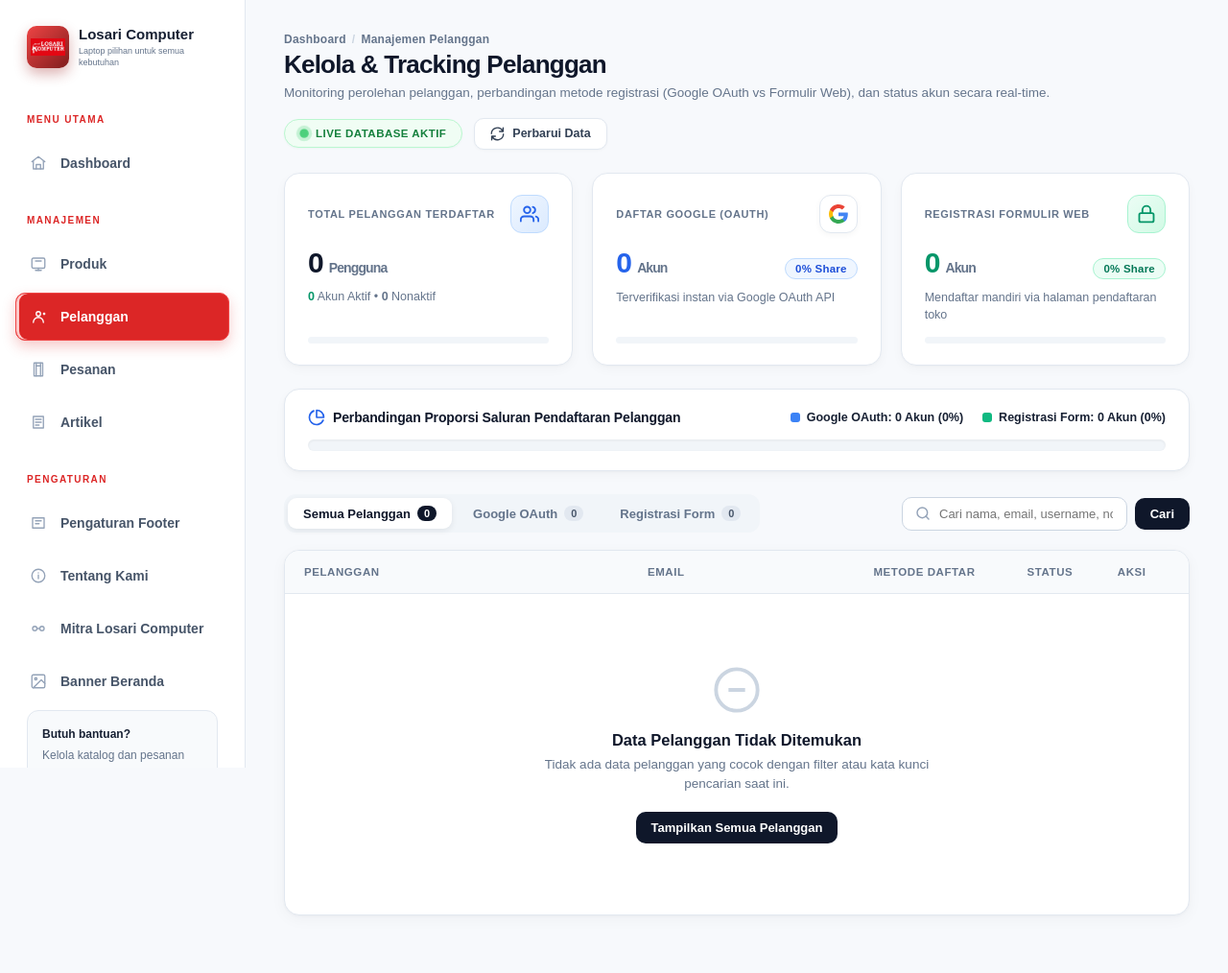
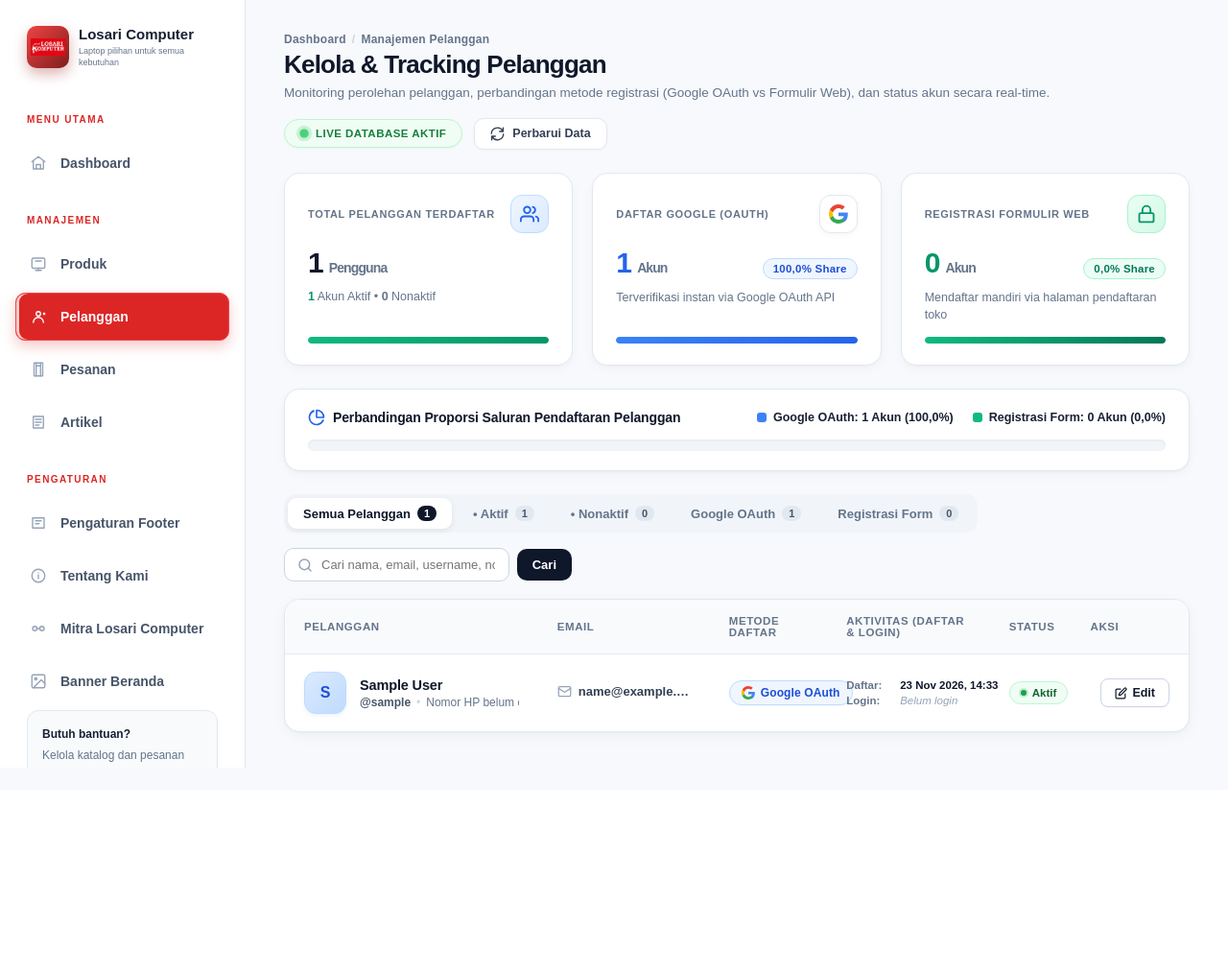
Before and after one commit to Fauzanalifatah/Database-Kelompok-9, a Django app: page /app/dashboard/pelanggan/ in a window 1280 px wide. Shown: the whole page at 96% size. After the commit the page ends 800 px from the top, so only its background shows below. Run offline with Django 5.2, Linux system fonts and the light colour scheme; the visitor is signed in with stand-in values (Sample User, id 1); data comes from the database, SQL or seed files in the repository; data that the repository does not hold is empty.

Commit message:
Tampilkan seluruh pelanggan terdaftar (aktif & nonaktif) beserta aktivitas waktu daftar, login terakhir, dan toggle status

```diff
--- a/app/templates/app/records_manager.html
+++ b/app/templates/app/records_manager.html
@@ -590,11 +590,81 @@
     }
 
     /* Column Widths */
-    .col-customer { width: 38%; }
-    .col-email { width: 25%; }
-    .col-method { width: 17%; }
-    .col-status { width: 10%; }
-    .col-action { width: 10%; text-align: right; }
+    .col-customer { width: 28%; }
+    .col-email { width: 19%; }
+    .col-method { width: 13%; }
+    .col-activity { width: 18%; }
+    .col-status { width: 9%; }
+    .col-action { width: 13%; text-align: right; }
+
+    /* Activity Cell */
+    .activity-cell-wrap {
+        display: flex;
+        flex-direction: column;
+        gap: 4px;
+        font-size: 11.5px;
+    }
+    .activity-row {
+        display: flex;
+        align-items: center;
+        gap: 6px;
+        white-space: nowrap;
+    }
+    .activity-tag {
+        color: #64748b;
+        font-weight: 600;
+        min-width: 50px;
+    }
+    .activity-val {
+        color: #0f172a;
+        font-weight: 750;
+    }
+    .activity-val-login {
+        color: #0d9488;
+    }
+    .activity-never {
+        color: #94a3b8;
+        font-style: italic;
+    }
+
+    /* Actions Flex */
+    .actions-flex {
+        display: flex;
+        align-items: center;
+        gap: 6px;
+        justify-content: flex-end;
+    }
+    .btn-toggle-status {
+        display: inline-flex;
+        align-items: center;
+        gap: 4px;
+        padding: 6px 10px;
+        border-radius: 8px;
+        font-size: 11px;
+        font-weight: 750;
+        cursor: pointer;
+        border: 1px solid;
+        transition: all 0.15s ease;
+        white-space: nowrap;
+    }
+    .btn-toggle-deactivate {
+        color: #dc2626;
+        border-color: #fecaca;
+        background: #fef2f2;
+    }
+    .btn-toggle-deactivate:hover {
+        background: #fee2e2;
+        border-color: #f87171;
+    }
+    .btn-toggle-activate {
+        color: #16a34a;
+        border-color: #bbf7d0;
+        background: #f0fdf4;
+    }
+    .btn-toggle-activate:hover {
+        background: #dcfce7;
+        border-color: #86efac;
+    }
 
     /* Customer Profile Cell */
     .customer-flex {
@@ -1119,15 +1189,23 @@
     <!-- ══════════ FILTER & SEARCH CONTROLS ══════════ -->
     <div class="controls-panel">
         <div class="filter-tabs">
-            <a href="?{% if search_query %}q={{ search_query }}&amp;{% endif %}" class="filter-tab {% if not metode_filter %}active{% endif %}">
+            <a href="?{% if search_query %}q={{ search_query }}{% endif %}" class="filter-tab {% if not metode_filter and not status_filter %}active{% endif %}">
                 Semua Pelanggan
                 <span class="tab-badge">{{ total_pelanggan }}</span>
             </a>
-            <a href="?metode=google{% if search_query %}&amp;q={{ search_query }}{% endif %}" class="filter-tab {% if metode_filter == 'google' %}active{% endif %}">
+            <a href="?status=aktif{% if search_query %}&amp;q={{ search_query }}{% endif %}{% if metode_filter %}&amp;metode={{ metode_filter }}{% endif %}" class="filter-tab {% if status_filter == 'aktif' %}active{% endif %}">
+                &bull; Aktif
+                <span class="tab-badge">{{ total_aktif }}</span>
+            </a>
+            <a href="?status=nonaktif{% if search_query %}&amp;q={{ search_query }}{% endif %}{% if metode_filter %}&amp;metode={{ metode_filter }}{% endif %}" class="filter-tab {% if status_filter == 'nonaktif' %}active{% endif %}">
+                &bull; Nonaktif
+                <span class="tab-badge">{{ total_nonaktif }}</span>
+            </a>
+            <a href="?metode=google{% if search_query %}&amp;q={{ search_query }}{% endif %}{% if status_filter %}&amp;status={{ status_filter }}{% endif %}" class="filter-tab {% if metode_filter == 'google' %}active{% endif %}">
                 Google OAuth
                 <span class="tab-badge">{{ total_google }}</span>
             </a>
-            <a href="?metode=registrasi{% if search_query %}&amp;q={{ search_query }}{% endif %}" class="filter-tab {% if metode_filter == 'registrasi' or metode_filter == 'manual' %}active{% endif %}">
+            <a href="?metode=registrasi{% if search_query %}&amp;q={{ search_query }}{% endif %}{% if status_filter %}&amp;status={{ status_filter }}{% endif %}" class="filter-tab {% if metode_filter == 'registrasi' or metode_filter == 'manual' %}active{% endif %}">
                 Registrasi Form
                 <span class="tab-badge">{{ total_manual }}</span>
             </a>
@@ -1148,7 +1226,7 @@
                 <input type="text" name="q" class="search-input" value="{{ search_query }}" placeholder="Cari nama, email, username, no. telepon...">
             </div>
             <button type="submit" class="btn-search">Cari</button>
-            {% if search_query or metode_filter %}
+            {% if search_query or metode_filter or status_filter %}
             <a href="{% url 'app:pelanggan_manager' %}" class="btn-reset" title="Hapus filter pencarian">Reset</a>
             {% endif %}
         </form>
@@ -1163,6 +1241,7 @@
                     <th class="col-customer">Pelanggan</th>
                     <th class="col-email">Email</th>
                     <th class="col-method">Metode Daftar</th>
+                    <th class="col-activity">Aktivitas (Daftar &amp; Login)</th>
                     <th class="col-status">Status</th>
                     <th class="col-action">Aksi</th>
                 </tr>
@@ -1229,6 +1308,24 @@
                         {% endif %}
                     </td>
 
+                    <!-- Aktivitas (Daftar & Login) -->
+                    <td class="col-activity">
+                        <div class="activity-cell-wrap">
+                            <div class="activity-row" title="Waktu registrasi akun: {{ record.user.date_joined|date:'d M Y, H:i' }}">
+                                <span class="activity-tag">Daftar:</span>
+                                <span class="activity-val">{{ record.user.date_joined|date:"d M Y, H:i" }}</span>
+                            </div>
+                            <div class="activity-row" title="Terakhir kali login ke website: {% if record.user.last_login %}{{ record.user.last_login|date:'d M Y, H:i' }}{% else %}Belum pernah login{% endif %}">
+                                <span class="activity-tag">Login:</span>
+                                {% if record.user.last_login %}
+                                <span class="activity-val activity-val-login">{{ record.user.last_login|date:"d M Y, H:i" }}</span>
+                                {% else %}
+                                <span class="activity-never">Belum login</span>
+                                {% endif %}
+                            </div>
+                        </div>
+                    </td>
+
                     <!-- Status -->
                     <td class="col-status">
                         {% if record.user.is_active %}
@@ -1244,18 +1341,34 @@
 
                     <!-- Aksi -->
                     <td class="col-action">
-                        <a class="btn-edit-action" href="{% url 'app:pelanggan_manager_edit' record.user.username %}" title="Edit data pelanggan">
+                        <div class="actions-flex">
+                            <a class="btn-edit-action" href="{% url 'app:pelanggan_manager_edit' record.user.username %}" title="Edit data profil pelanggan">
                                 <svg viewBox="0 0 24 24" fill="none" stroke="currentColor" stroke-width="2.2" stroke-linecap="round" stroke-linejoin="round">
                                     <path d="M11 4H4a2 2 0 0 0-2 2v14a2 2 0 0 0 2 2h14a2 2 0 0 0 2-2v-7"></path>
                                     <path d="M18.5 2.5a2.121 2.121 0 0 1 3 3L12 15l-4 1 1-4 9.5-9.5z"></path>
                                 </svg>
                                 Edit
                             </a>
+                            {% if not record.user.is_superuser %}
+                            <form method="post" action="{% url 'app:pelanggan_toggle_status' record.user.username %}" style="display:inline;" onsubmit="return confirm('Apakah Anda yakin ingin {% if record.user.is_active %}menonaktifkan{% else %}mengaktifkan{% endif %} akun {{ record.user.username }}?');">
+                                {% csrf_token %}
+                                {% if record.user.is_active %}
+                                <button type="submit" class="btn-toggle-status btn-toggle-deactivate" title="Nonaktifkan akun pelanggan ini">
+                                    Nonaktifkan
+                                </button>
+                                {% else %}
+                                <button type="submit" class="btn-toggle-status btn-toggle-activate" title="Aktifkan kembali akun pelanggan ini">
+                                    Aktifkan
+                                </button>
+                                {% endif %}
+                            </form>
+                            {% endif %}
+                        </div>
                     </td>
                 </tr>
                 {% empty %}
                 <tr>
-                    <td colspan="5">
+                    <td colspan="6">
                         <div class="empty-state">
                             <svg viewBox="0 0 24 24" fill="none" stroke="currentColor" stroke-width="1.8">
                                 <circle cx="12" cy="12" r="10"></circle>
--- a/app/urls.py
+++ b/app/urls.py
@@ -28,6 +28,7 @@ urlpatterns = [
     path("dashboard/banner/<int:pk>/reorder/<str:direction>/", views.banner_manager_reorder, name="banner_manager_reorder"),
     path("dashboard/pelanggan/", views.pelanggan_manager, name="pelanggan_manager"),
     path("dashboard/pelanggan/<str:username>/edit/", views.pelanggan_manager_form, name="pelanggan_manager_edit"),
+    path("dashboard/pelanggan/<str:username>/toggle-status/", views.pelanggan_toggle_status, name="pelanggan_toggle_status"),
     path("dashboard/pesanan/", views.pesanan_manager, name="pesanan_manager"),
     path("dashboard/pesanan/<int:pk>/edit/", views.pesanan_manager_form, name="pesanan_manager_edit"),
     path("dashboard/pesanan/<int:pk>/detail/", views.pesanan_manager_detail, name="pesanan_manager_detail"),
--- a/app/views.py
+++ b/app/views.py
@@ -857,6 +857,11 @@ def produk_manager_delete(request, pk):
 @admin_required
 @login_required(login_url="app:login")
 def pelanggan_manager(request):
+    # Pastikan setiap User terdaftar memiliki profil UserPengguna
+    for u in User.objects.all():
+        if not hasattr(u, "pengguna"):
+            UserPengguna.objects.get_or_create(user=u, defaults={"telp": ""})
+
     metode_filter = request.GET.get("metode", "").strip().lower()
     status_filter = request.GET.get("status", "").strip().lower()
     search_query = request.GET.get("q", "").strip()
@@ -958,6 +963,22 @@ def pelanggan_manager_form(request, username):
             "member": member,
         },
     )
+
+
+@admin_required
+@login_required(login_url="app:login")
+def pelanggan_toggle_status(request, username):
+    user = get_object_or_404(User, username=username)
+    if user.is_superuser:
+        messages.error(request, "Akun Superuser tidak dapat dinonaktifkan dari sini.")
+        return redirect("app:pelanggan_manager")
+
+    if request.method == "POST":
+        user.is_active = not user.is_active
+        user.save(update_fields=["is_active"])
+        status_text = "diaktifkan" if user.is_active else "dinonaktifkan"
+        messages.success(request, f"Status akun '{user.username}' berhasil {status_text}.")
+    return redirect("app:pelanggan_manager")
 
 
 def get_pesanan_tracking_data(days="7"):
--- a/core/views.py
+++ b/core/views.py
@@ -120,10 +120,12 @@ def google_callback(request):
             first_name=profile.get("given_name", "")[:150],
             last_name=profile.get("family_name", "Pengguna")[:150],
         )
-        UserPengguna.objects.create(user=user, telp="")
+        UserPengguna.objects.get_or_create(user=user, defaults={"telp": ""})
     elif not user.is_active:
         messages.error(request, "Akun ini tidak aktif.")
         return redirect("app:login")
+    else:
+        UserPengguna.objects.get_or_create(user=user, defaults={"telp": ""})
 
     login(request, user, backend="django.contrib.auth.backends.ModelBackend")
     messages.success(request, "Login Google berhasil. Selamat datang.")
@@ -182,6 +184,7 @@ def registerView(request):
         user = form.save(commit=False)
         user.last_name = "Pengguna"
         user.save()
+        UserPengguna.objects.get_or_create(user=user, defaults={"telp": ""})
         login(request, user)
         messages.success(
             request,
```
Lines whose indentation alone changed are shown as unchanged.
